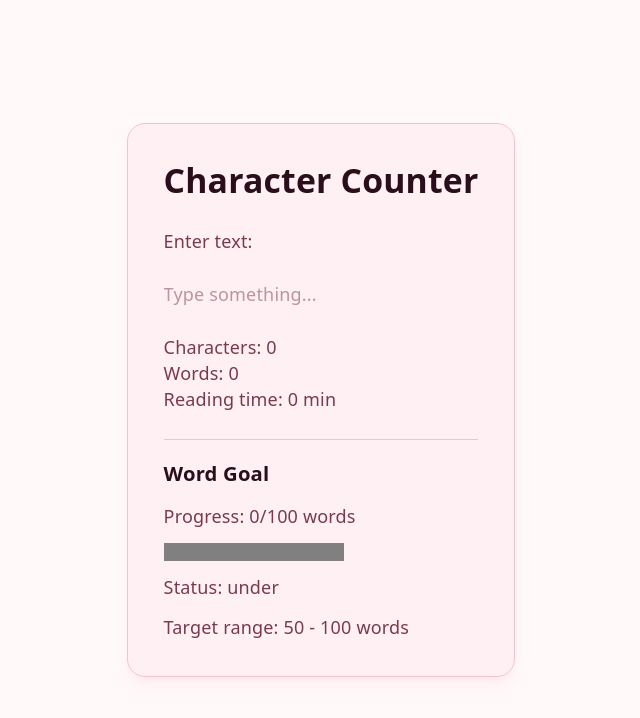
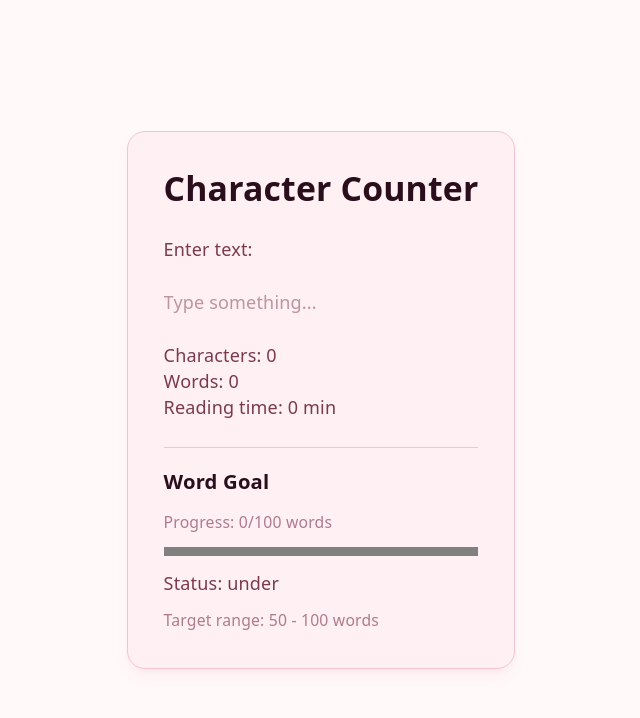
Before and after one commit to Robb-Designs/content-management-system, a React (Vite) app: page / in a window 1280 px wide. Shown: the top 718 px of the page, without its empty margins (319-959 px from the left). Built offline with nearby package versions, Linux system fonts and the light colour scheme.

Commit message:
Styled the rest of the component

```diff
--- a/src/components/CharacterCounter/CharacterCounter.tsx
+++ b/src/components/CharacterCounter/CharacterCounter.tsx
@@ -56,15 +56,18 @@ function CharacterCounter({ minWords = 50, maxWords = 100 }: CharacterCounterPro
       <StatsDisplay stats={stats} showReadingTime={true} />
 
       <section aria-live="polite" className="flex flex-col gap-3 pt-4 border-t border-(--color-border)">
-        <h2 className="text-lg font-semibold text-[var(--color-text-heading)]">Word Goal</h2>
-        <p>
+        <h2 className="text-lg font-semibold text-(--color-text-heading)">Word Goal</h2>
+        <p className="text-sm text-(--color-text-muted)">
           Progress: {stats.wordCount}/{maxWords} words
         </p>
-        <progress value={Math.min(stats.wordCount, maxWords)} max={maxWords}>
-          {progressPercentage.toFixed(0)}%
+        <progress
+            className="w-full h-2 rounded-full accent-(--color-primary)"
+            value={Math.min(stats.wordCount, maxWords)}
+            max={maxWords}>
+            {progressPercentage.toFixed(0)}%
         </progress>
-        <p>Status: {wordGoalStatus}</p>
-        <p>
+        <p >Status: {wordGoalStatus}</p>
+        <p className="text-sm text-(--color-text-muted)">
           Target range: {minWords} - {maxWords} words
         </p>
       </section>
```
